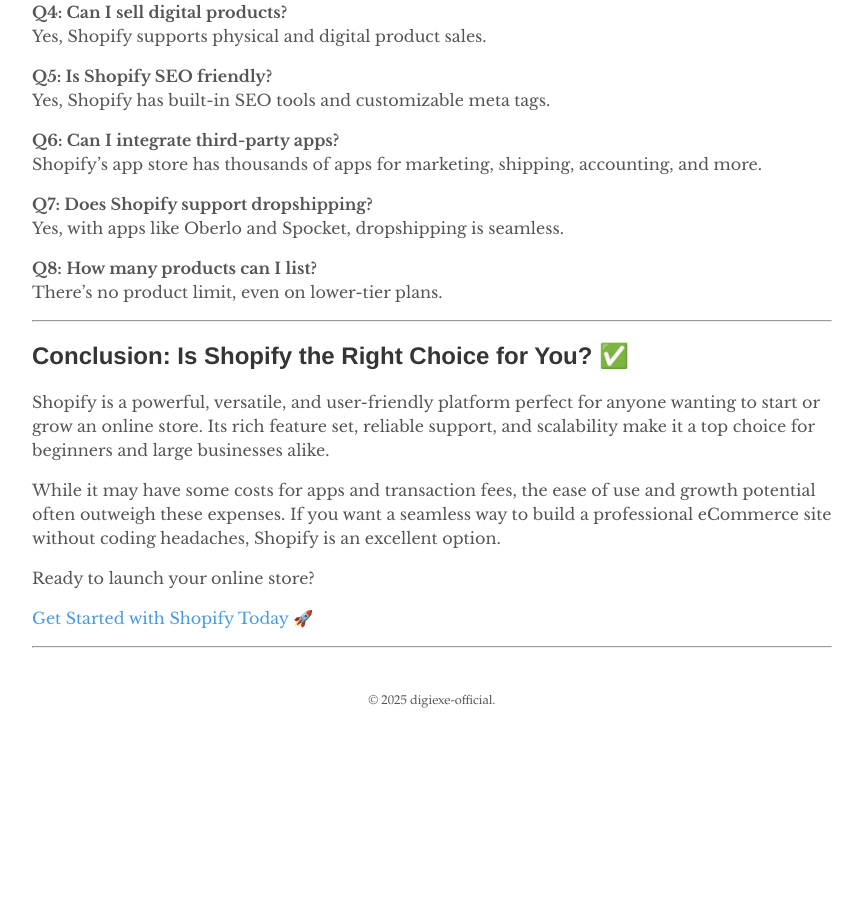
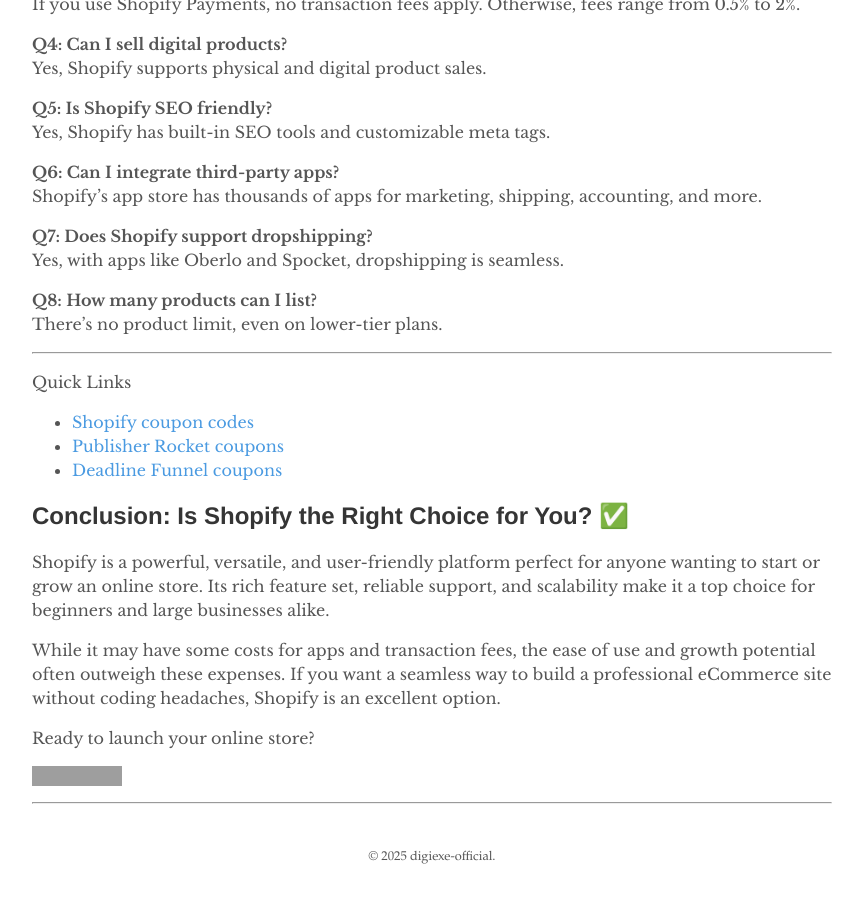
Before and after one commit to digiexe-official/dg, a Jekyll site: the page built from wp/shopify review.md, in a window 1280 px wide and 900 px high, scrolled down 6617 px. Shown: the whole window, without its empty margins (208-1071 px from the left). Built offline with Jekyll 4.4.1, drawn with Linux system fonts in a browser that asks for light colours; before the commit the page ends 7361 px from its top, so only the background shows below that; some of the changed text lies outside the part shown; grey boxes are pictures that could not be loaded.

Commit message:
Updated links

```diff
--- a/wp/shopify review.md
+++ b/wp/shopify review.md
@@ -18,6 +18,8 @@ Shopify’s user-friendly tools and robust features make it a top choice in 2025
 top alternatives to help you decide if it’s the perfect fit for your business.
 
 Let’s explore what makes Shopify shine! 🚀
+
+[![Get Started with Shopify Today 🚀](https://img.shields.io/badge/Get_Started_with_Shopify-Start_Now-96bf48?style=for-the-badge&logo=shopify&logoColor=white)](https://crowdmob.com/recommends/shopify/)
 
 ---
 
@@ -49,7 +51,7 @@ Here’s a quick overview of Shopify’s pricing tiers:
 
 *Note:* Shopify charges transaction fees unless you use Shopify Payments.
 
-[Get Started with Shopify 🚀](https://www.shopify.com/pricing)
+[![Get Started with Shopify Today 🚀](https://img.shields.io/badge/Get_Started_with_Shopify-Start_Now-96bf48?style=for-the-badge&logo=shopify&logoColor=white)](https://crowdmob.com/recommends/shopify/)
 
 ---
 
@@ -227,6 +229,12 @@ There’s no product limit, even on lower-tier plans.
 
 ---
 
+Quick Links
+
+- [Shopify coupon codes](https://digiexe-official.github.io/dg/shopify-discount-codes/)
+- [Publisher Rocket coupons](https://digiexe-official.github.io/dg/publisher-rocket-coupon-codes/)
+- [Deadline Funnel coupons](https://digiexe-official.github.io/dg/deadline-funnel-coupon-codes/)
+
 ## Conclusion: Is Shopify the Right Choice for You? ✅
 
 Shopify is a powerful, versatile, and user-friendly platform perfect for anyone wanting to start or grow an online store.
@@ -237,6 +245,6 @@ If you want a seamless way to build a professional eCommerce site without coding
 
 Ready to launch your online store?
 
-[Get Started with Shopify Today 🚀](https://www.shopify.com/pricing)
+[![Get Started with Shopify Today 🚀](https://img.shields.io/badge/Get_Started_with_Shopify-Start_Now-96bf48?style=for-the-badge&logo=shopify&logoColor=white)](https://crowdmob.com/recommends/shopify/)
 
 ---
```
